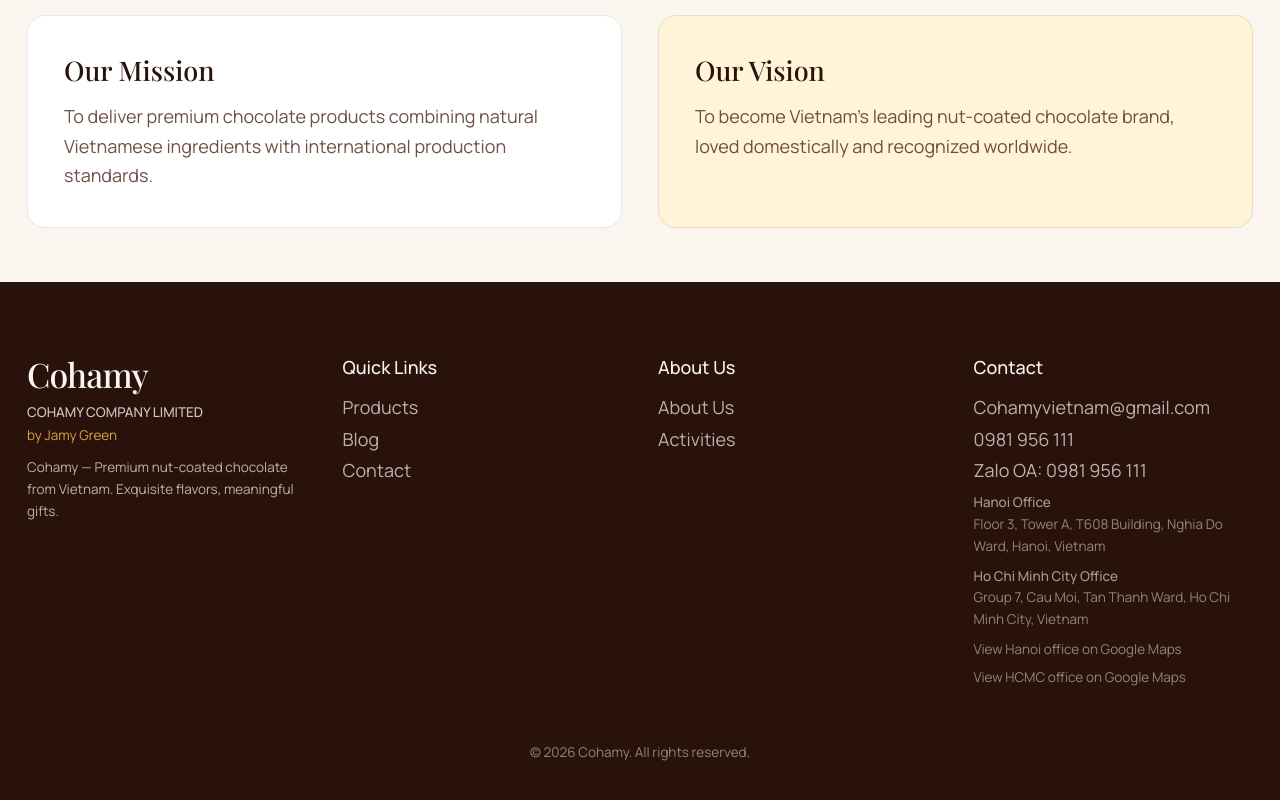
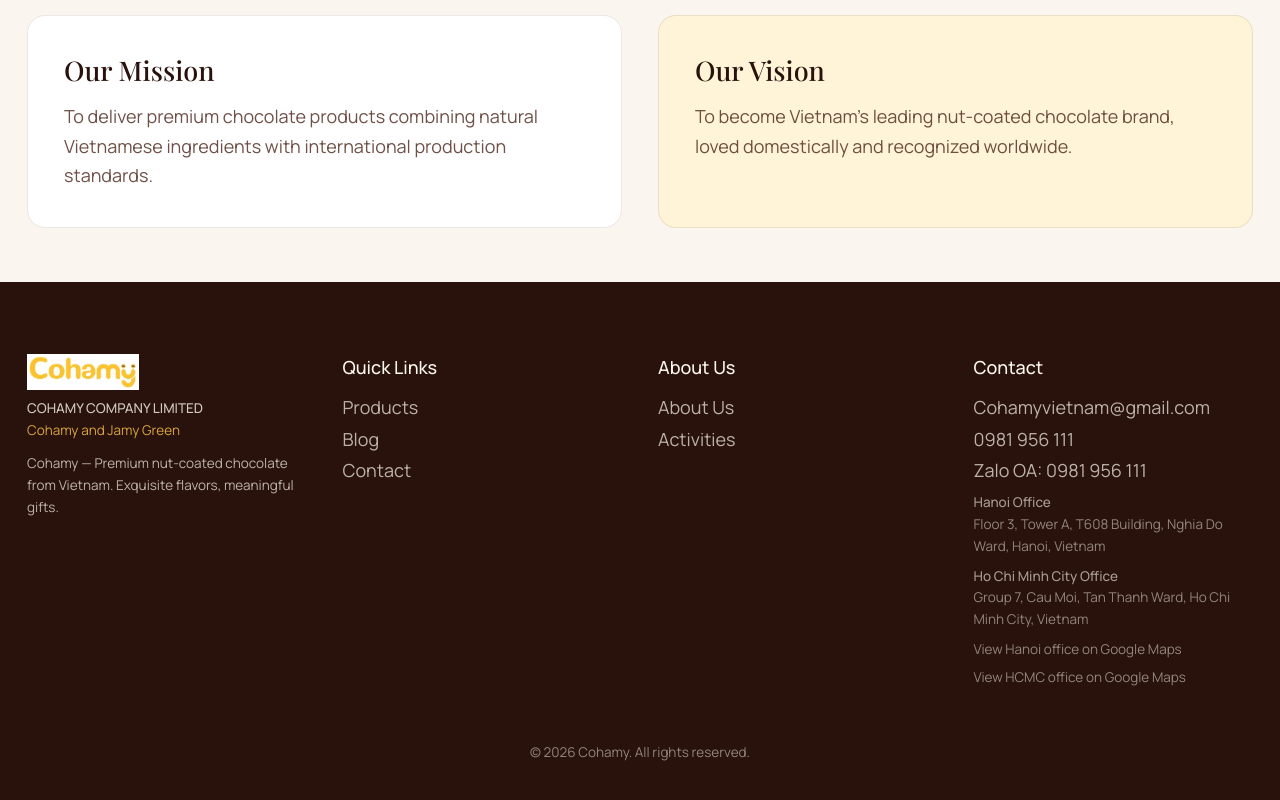
Before and after one commit to nguyenthenguyen2006-oss/cohamy-website, a Next.js app: page /en/about in a window 1280 px wide. Shown: the part 1138-1938 px from the top of the page. Built offline with nearby package versions, Linux system fonts and the light colour scheme; no server answers.

Commit message:
Update brand copy to Cohamy and Jamy Green; use yellow logo image

```diff
--- /dev/null
+++ b/components/BrandLogo.tsx
@@ -0,0 +1,31 @@
+"use client";
+
+import Image from "next/image";
+import { useLocale } from "next-intl";
+import type { Locale } from "@/lib/types";
+import { getAssetById } from "@/lib/assets/manifest";
+
+const LOGO_PATH = "/images/logo/cohamy-logo.png";
+
+type BrandLogoProps = {
+  className?: string;
+  height?: number;
+};
+
+export function BrandLogo({ className = "", height = 40 }: BrandLogoProps) {
+  const locale = useLocale() as Locale;
+  const logoAsset = getAssetById("cohamy-logo");
+  const width = Math.round(height * 3.2);
+
+  return (
+    <Image
+      src={LOGO_PATH}
+      alt={logoAsset?.alt[locale] ?? "Cohamy"}
+      width={width}
+      height={height}
+      priority
+      className={`h-auto w-auto object-contain ${className}`}
+      style={{ height, width: "auto", maxWidth: width }}
+    />
+  );
+}
--- a/components/Footer.tsx
+++ b/components/Footer.tsx
@@ -2,6 +2,7 @@
 
 import { useLocale, useTranslations } from "next-intl";
 import { Link } from "@/i18n/navigation";
+import { BrandLogo } from "@/components/BrandLogo";
 import { CONTACT, getAddresses, getCompanyName } from "@/lib/contact";
 import type { Locale } from "@/lib/types";
 
@@ -15,9 +16,11 @@
     <footer className="bg-[#2A120C] text-[#FAF6EF] text-base pt-16 pb-10">
       <div className="max-w-6xl mx-auto px-6 grid md:grid-cols-4 gap-8">
         <div>
-          <div className="font-serif text-3xl mb-2 tracking-tight">Cohamy</div>
+          <div className="mb-2">
+            <BrandLogo height={36} />
+          </div>
           <p className="text-[#FAF6EF]/80 text-xs font-medium mb-1">{getCompanyName(locale)}</p>
-          <div className="text-xs text-[#D9A441] mb-3">by Jamy Green</div>
+          <div className="text-xs text-[#D9A441] mb-3">{t("brandTagline")}</div>
           <p className="text-[#FAF6EF]/70 text-xs leading-relaxed">{t("description")}</p>
         </div>
         <div>
--- a/components/Header.tsx
+++ b/components/Header.tsx
@@ -4,6 +4,7 @@
 import { useTranslations } from "next-intl";
 import { Link } from "@/i18n/navigation";
 import { Menu, X } from "lucide-react";
+import { BrandLogo } from "@/components/BrandLogo";
 import { LocaleSwitcher } from "@/components/LocaleSwitcher";
 
 const navItems = [
@@ -21,8 +22,8 @@
   return (
     <header className="sticky top-0 z-50 bg-[#FAF6EF]/95 border-b border-[#4A2418]/10 backdrop-blur">
       <div className="max-w-7xl mx-auto px-6 h-20 flex items-center justify-between">
-        <Link href="/" className="font-serif text-4xl tracking-[-1.5px] text-[#4A2418]">
-          Cohamy
+        <Link href="/" className="flex shrink-0 items-center" aria-label="Cohamy">
+          <BrandLogo height={44} />
         </Link>
 
         <nav className="hidden md:flex gap-9 text-base font-medium">
--- a/lib/assets/manifest.ts
+++ b/lib/assets/manifest.ts
@@ -3,7 +3,7 @@
 export const assetManifest: AssetManifestItem[] = [
   {
     id: "cohamy-logo",
-    path: "/images/logo/cohamy-logo.jpg",
+    path: "/images/logo/cohamy-logo.png",
     category: "logo",
     alt: {
       vi: "Logo Cohamy – Thương hiệu socola hạt cao cấp",
--- a/lib/seo.ts
+++ b/lib/seo.ts
@@ -126,7 +126,7 @@
     "@context": "https://schema.org",
     "@type": "Organization",
     name: getCompanyName(locale),
-    alternateName: ["Cohamy", "Cohamy by Jamy Green"],
+    alternateName: ["Cohamy", "Cohamy and Jamy Green", "Cohamy và Jamy Green"],
     legalName: getCompanyName(locale),
     url: SITE_URL,
     logo: `${SITE_URL}/images/logo/cohamy-logo.png`,
--- a/messages/en.json
+++ b/messages/en.json
@@ -15,7 +15,7 @@
   },
   "home": {
     "hero": {
-      "badge": "Cohamy by Jamy Green",
+      "badge": "Cohamy and Jamy Green",
       "title": "Premium Nut Chocolate & Dried Fruit",
       "subtitle": "Cohamy combines selected nuts, tropical fruits and refined chocolate layers to create sweet, modern gifts that are easy to enjoy.",
       "ctaPrimary": "Explore Products",
@@ -37,7 +37,7 @@
       "phrase2": "Elegant Gift Collection",
       "phrase3": "Selected Ingredients",
       "phrase4": "Signature Flavors",
-      "phrase5": "by Jamy Green",
+      "phrase5": "Cohamy and Jamy Green",
       "phrase6": "Made in Vietnam"
     },
     "flavorRibbon": {
@@ -427,6 +427,7 @@
     }
   },
   "footer": {
+    "brandTagline": "Cohamy and Jamy Green",
     "description": "Cohamy — Premium nut-coated chocolate from Vietnam. Exquisite flavors, meaningful gifts.",
     "quickLinks": "Quick Links",
     "support": "Support",
--- a/messages/ja.json
+++ b/messages/ja.json
@@ -15,7 +15,7 @@
   },
   "home": {
     "hero": {
-      "badge": "Cohamy by Jamy Green",
+      "badge": "CohamyとJamy Green",
       "title": "プレミアムナッツチョコレート＆ドライフルーツ",
       "subtitle": "Cohamyは厳選ナッツ、トロピカルフルーツ、繊細なチョコレート層を組み合わせ、甘く現代的で楽しみやすいギフトをお届けします。",
       "ctaPrimary": "製品を見る",
@@ -37,7 +37,7 @@
       "phrase2": "上品なギフトコレクション",
       "phrase3": "厳選素材",
       "phrase4": "独自のフレーバー",
-      "phrase5": "by Jamy Green",
+      "phrase5": "CohamyとJamy Green",
       "phrase6": "Made in Vietnam"
     },
     "flavorRibbon": {
@@ -427,6 +427,7 @@
     }
   },
   "footer": {
+    "brandTagline": "CohamyとJamy Green",
     "description": "Cohamy — ベトナム産プレミアムナッツコーティングチョコレート。繊細な味わい、心のこもったギフト。",
     "quickLinks": "クイックリンク",
     "support": "サポート",
--- a/messages/ko.json
+++ b/messages/ko.json
@@ -15,7 +15,7 @@
   },
   "home": {
     "hero": {
-      "badge": "Cohamy by Jamy Green",
+      "badge": "Cohamy와 Jamy Green",
       "title": "프리미엄 견과 초콜릿 & 건조 과일",
       "subtitle": "코하미는 엄선된 견과류, 열대 과일과 정교한 초콜릿 층을 결합하여 달콤하고 현대적인 선물을 만듭니다.",
       "ctaPrimary": "제품 둘러보기",
@@ -37,7 +37,7 @@
       "phrase2": "우아한 선물 컬렉션",
       "phrase3": "엄선된 원료",
       "phrase4": "독점적인 맛",
-      "phrase5": "by Jamy Green",
+      "phrase5": "Cohamy와 Jamy Green",
       "phrase6": "Made in Vietnam"
     },
     "flavorRibbon": {
@@ -427,6 +427,7 @@
     }
   },
   "footer": {
+    "brandTagline": "Cohamy와 Jamy Green",
     "description": "Cohamy — 베트남 프리미엄 견과류 코팅 초콜릿. 정교한 풍미, 의미 있는 선물.",
     "quickLinks": "바로가기",
     "support": "고객 지원",
--- a/messages/vi.json
+++ b/messages/vi.json
@@ -15,7 +15,7 @@
   },
   "home": {
     "hero": {
-      "badge": "Cohamy by Jamy Green",
+      "badge": "Cohamy và Jamy Green",
       "title": "Socola hạt & trái cây sấy cao cấp",
       "subtitle": "Cohamy kết hợp hạt tuyển chọn, trái cây nhiệt đới và lớp socola tinh tế để tạo nên những món quà ngọt ngào, hiện đại và dễ thưởng thức.",
       "ctaPrimary": "Khám phá sản phẩm",
@@ -37,7 +37,7 @@
       "phrase2": "Bộ quà tặng tinh tế",
       "phrase3": "Nguyên liệu chọn lọc",
       "phrase4": "Hương vị độc quyền",
-      "phrase5": "by Jamy Green",
+      "phrase5": "Cohamy và Jamy Green",
       "phrase6": "Made in Vietnam"
     },
     "flavorRibbon": {
@@ -109,7 +109,7 @@
     },
     "about": {
       "title": "Từ nguyên liệu quen thuộc đến diện mạo quà tặng cao cấp",
-      "subtitle": "by Jamy Green",
+      "subtitle": "Cohamy và Jamy Green",
       "description": "Chúng tôi chọn cách kể câu chuyện hương vị Việt Nam bằng bao bì hiện đại, sản phẩm chỉn chu và trải nghiệm thưởng thức phù hợp với cả thị trường nội địa lẫn quốc tế.",
       "stats": {
         "products": "Sản phẩm",
@@ -427,6 +427,7 @@
     }
   },
   "footer": {
+    "brandTagline": "Cohamy và Jamy Green",
     "description": "Cohamy — Thương hiệu chocolate phủ hạt cao cấp từ Việt Nam. Hương vị tinh tế, quà tặng ý nghĩa.",
     "quickLinks": "Liên kết nhanh",
     "support": "Hỗ trợ",
--- a/messages/zh.json
+++ b/messages/zh.json
@@ -15,7 +15,7 @@
   },
   "home": {
     "hero": {
-      "badge": "Cohamy by Jamy Green",
+      "badge": "Cohamy 与 Jamy Green",
       "title": "高端坚果巧克力与果干",
       "subtitle": "Cohamy 精选坚果、热带水果与精致巧克力层，打造甜美、现代、易于享用的礼品。",
       "ctaPrimary": "探索产品",
@@ -37,7 +37,7 @@
       "phrase2": "精美礼品系列",
       "phrase3": "精选原料",
       "phrase4": "独家风味",
-      "phrase5": "by Jamy Green",
+      "phrase5": "Cohamy 与 Jamy Green",
       "phrase6": "越南制造"
     },
     "flavorRibbon": {
@@ -427,6 +427,7 @@
     }
   },
   "footer": {
+    "brandTagline": "Cohamy 与 Jamy Green",
     "description": "Cohamy — 来自越南的高端坚果裹巧克力。精致风味，心意好礼。",
     "quickLinks": "快速链接",
     "support": "客户支持",
```
